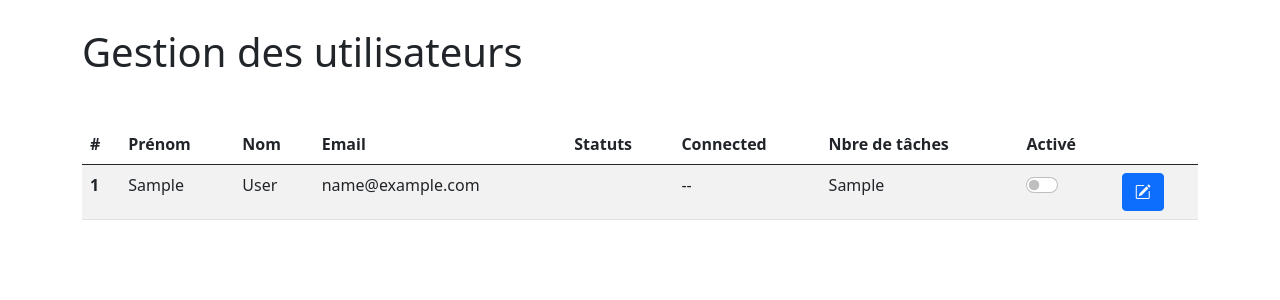
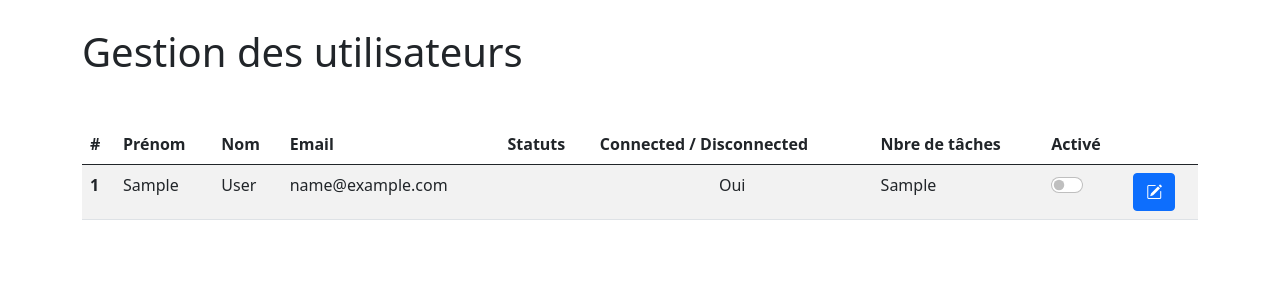
Before and after one commit to cyrilledjamin/exam_janvier, a PHP site: template Views/pages/manage_users.php in a window 1280 px wide. Shown: the part 72-372 px from the top of the page. Run offline with PHP 8.4, Linux system fonts and the light colour scheme; the template is opened without the code that fills it: most values are stand-ins (such as "Sample title", 1, 10 or a date in 2020); some libraries are stand-ins or nearby versions.

Commit message:
gestion du statut conected/disconnected

```diff
--- a/Views/pages/manage_users.php
+++ b/Views/pages/manage_users.php
@@ -12,7 +12,7 @@
                     <th scope="col">Nom</th>
                     <th scope="col">Email</th>
                     <th scope="col">Statuts</th>
-                    <th scope="col">Connected</th>
+                    <th scope="col">Connected / Disconnected</th>
                     <th scope="col">Nbre de tâches</th>
                     <th scope="col">Activé</th>
                     <th></th>
@@ -27,7 +27,7 @@
                     <td><?= $user["last_name"] ?></td>
                     <td><?= $user["email"] ?></td>
                     <td><?= implode(" - ", unserialize($user["statuts"])) ?></td>
-                    <td>--</td>
+                    <td align="center"><?php if($user["isconnected"] == 'Disconnected'){ echo "Non"; }else{echo "Oui"; } ?></td>
                     <td><?= $user['nbre_taches'] ?></td>
                     <td>
                         <div class="form-check form-switch">
```
